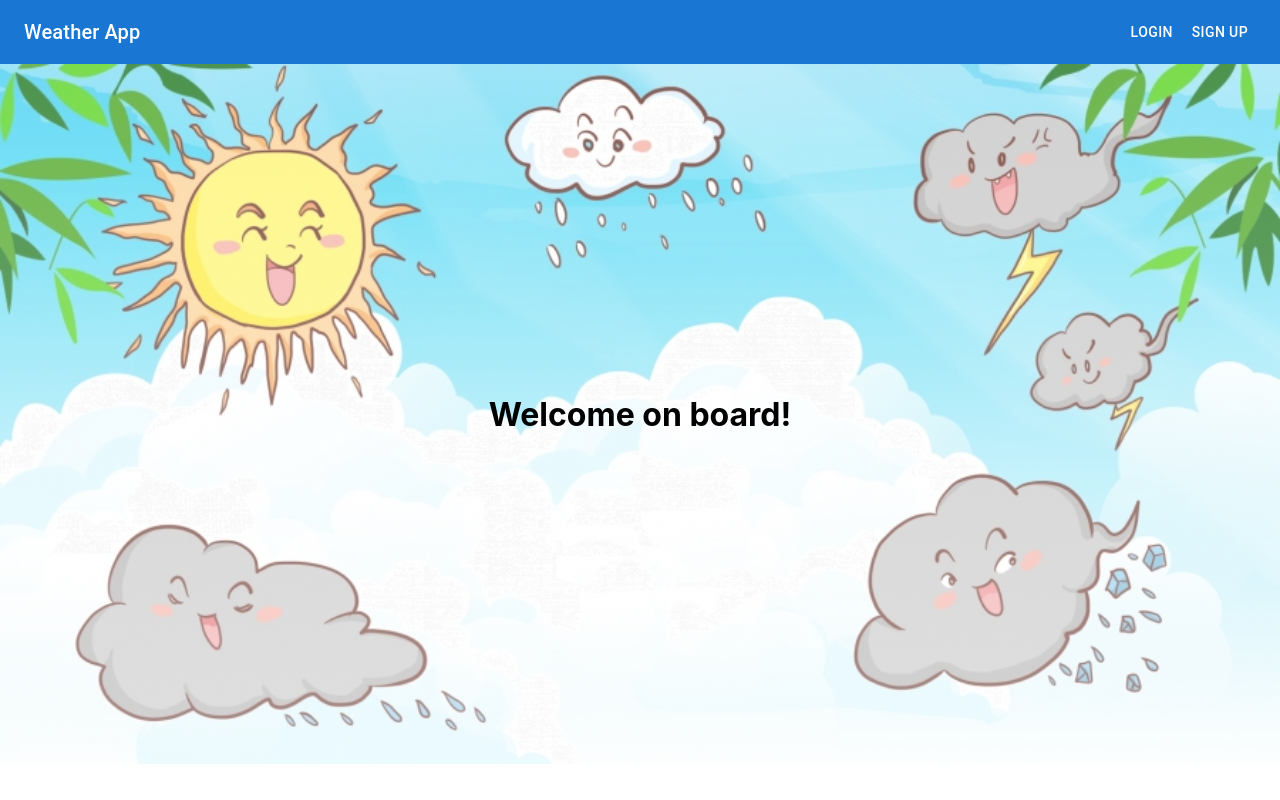
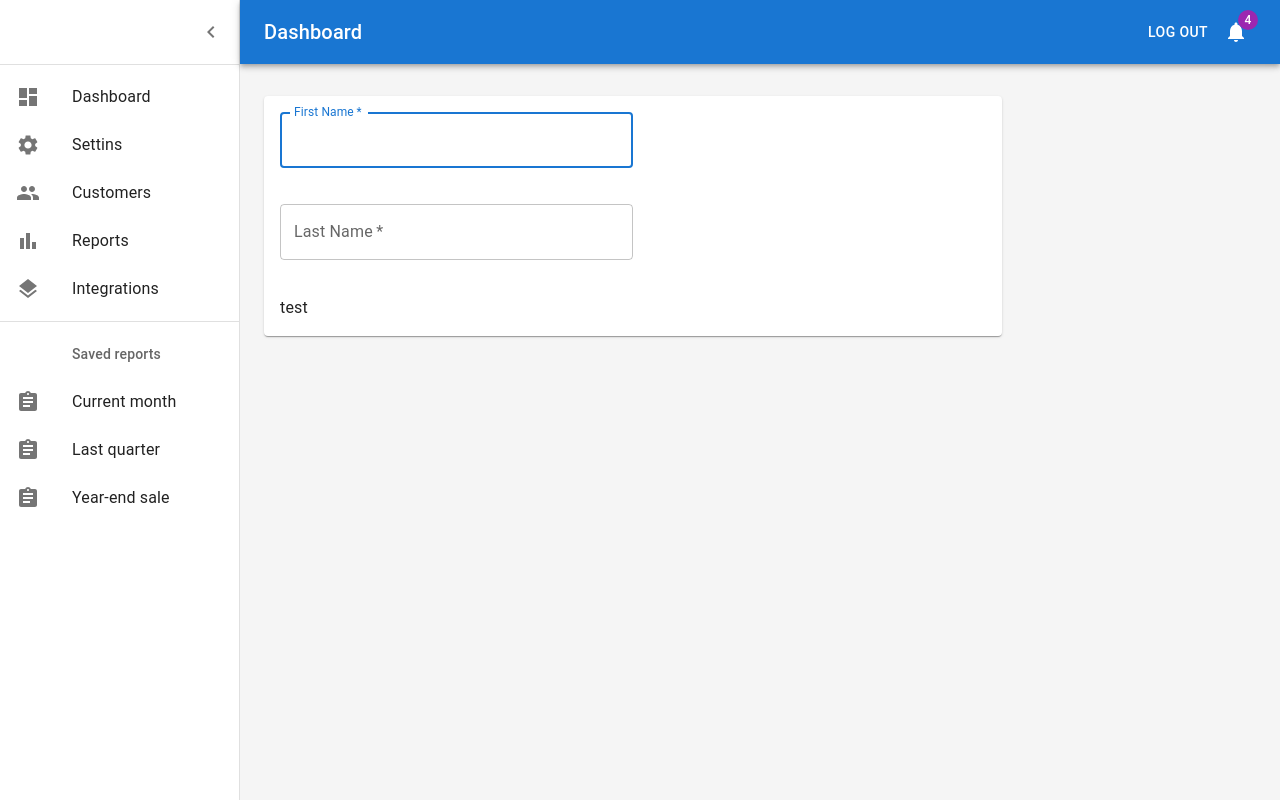
Before and after one commit to ValentinKarrica/weather_app, a React (Create React App) app: page /settings in a window 1280 px wide. Before the commit this address led to /. Built offline with nearby package versions, Linux system fonts and the light colour scheme.

Commit message:
creating log out fanctionality

```diff
--- a/src/layout/PrivateLayout.tsx
+++ b/src/layout/PrivateLayout.tsx
@@ -20,6 +20,10 @@ import MainListItems from "./listItems";
 
 import { RootState } from "../store/config/rootReducer";
 import { useSelector } from "react-redux";
+import { Button } from "@mui/material";
+import { useHistory } from "react-router-dom";
+import { useDispatch } from "react-redux";
+import { setUserConnected, setClearUserAuth } from "../store/auth/AuthSlice";
 
 const drawerWidth: number = 240;
 
@@ -72,11 +76,13 @@ const Drawer = styled(MuiDrawer, {
 }));
 
 const mdTheme = createTheme();
-
 interface Props {
   children: React.ReactNode;
 }
 const PrivateLayout = ({ children }: Props) => {
+  const history = useHistory();
+  const dispatch = useDispatch();
+
   const [open, setOpen] = React.useState(true);
   const toggleDrawer = () => {
     setOpen(!open);
@@ -113,8 +119,18 @@ const PrivateLayout = ({ children }: Props) => {
               noWrap
               sx={{ flexGrow: 1 }}
             >
-              Dashboard  {userAuth.email}
+              Dashboard {userAuth.email}
             </Typography>
+            <Button
+              onClick={() => {
+                dispatch(setUserConnected(false));
+                dispatch(setClearUserAuth());
+                history.push("/");
+              }}
+              color="inherit"
+            >
+              Log Out
+            </Button>
             <IconButton color="inherit">
               <Badge badgeContent={4} color="secondary">
                 <NotificationsIcon />
@@ -137,7 +153,7 @@ const PrivateLayout = ({ children }: Props) => {
           </Toolbar>
           <Divider />
           <List component="nav">
-            <MainListItems/>
+            <MainListItems />
             <Divider sx={{ my: 1 }} />
             {secondaryListItems}
           </List>
@@ -158,34 +174,6 @@ const PrivateLayout = ({ children }: Props) => {
           <Container maxWidth="lg" sx={{ mt: 4, mb: 4 }}>
             <Grid container spacing={3}>
               {children}
-              {/* Chart */}
-              {/* <Grid item xs={12} md={8} lg={9}>
-                <Paper
-                  sx={{
-                    p: 2,
-                    display: "flex",
-                    flexDirection: "column",
-                    height: 240,
-                  }}
-                >Test {children}</Paper>
-              </Grid> */}
-              {/* Recent Deposits */}
-              {/* <Grid item xs={12} md={4} lg={3}>
-                <Paper
-                  sx={{
-                    p: 2,
-                    display: "flex",
-                    flexDirection: "column",
-                    height: 240,
-                  }}
-                >Test {children}</Paper>
-              </Grid> */}
-              {/* Recent Orders */}
-              {/* <Grid item xs={12}>
-                <Paper
-                  sx={{ p: 2, display: "flex", flexDirection: "column" }}
-                >Test {children}</Paper>
-              </Grid> */}
             </Grid>
           </Container>
         </Box>
--- a/src/model/index.ts
+++ b/src/model/index.ts
@@ -1 +1 @@
-export * from './user';
+export * from "./allModels";
--- a/src/routes/Routs.tsx
+++ b/src/routes/Routs.tsx
@@ -14,19 +14,15 @@ const Routs = () => {
       <Switch>
         {/* PUBLIC URLS  */}
         <Route exact path="/" component={LandingPage} />
-
         <Route exact path="/login" component={LogIn} />
-
         <Route exact path="/signup" component={SignUp} />
+        {/* <Route path="*">
+          <Redirect to="/" />
+        </Route> */}
 
         {/* PRIVATE URLS  */}
-
-       { userAuth.registered&&<Route exact path="/dashboard" component={Dashboard} />}
-       { userAuth.registered&&<Route exact path='/settings' component={Settings} />}
-
-        <Route path="*">
-          <Redirect to="/" />
-        </Route>
+        <Route exact path="/dashboard" component={Dashboard} />
+        <Route exact path="/settings" component={Settings} />
       </Switch>
     </BrowserRouter>
   );
--- a/src/screens/login/LogIn.tsx
+++ b/src/screens/login/LogIn.tsx
@@ -23,13 +23,13 @@ const theme = createTheme();
 export default function LogIn() {
   const history = useHistory();
   const dispatch = useDispatch();
-  const { userAuth, logInSuccess} = useSelector((state: RootState) => state.auth);
+  const { userAuth } = useSelector((state: RootState) => state.auth);
 
   const handleSubmit = (event: React.FormEvent<HTMLFormElement>) => {
     event.preventDefault();
 
     dispatch(logInRequest());
-    console.log("userAuth: ", userAuth, logInSuccess);
+    console.log("userAuth: ", userAuth);
   };
   React.useEffect(()=>{
     if(userAuth.registered){
--- a/src/screens/settings/Settings.tsx
+++ b/src/screens/settings/Settings.tsx
@@ -35,6 +35,7 @@ const Settings = () => {
               autoComplete="family-name"
             />
           </Grid>
+          test
         </Paper>
       </Grid>
     </PrivateLayout>
--- a/src/store/auth/AuthSlice.ts
+++ b/src/store/auth/AuthSlice.ts
@@ -1,22 +1,13 @@
 import { createSelector, createSlice, PayloadAction } from "@reduxjs/toolkit";
 
-export interface UserAuth {
-  displayName: string;
-  email: string;
-  expiresIn: string;
-  idToken: string;
-  kind: string;
-  localId: string;
-  refreshToken: string;
-  registered: boolean;
-}
+import { UserAuth } from "../../model";
 
 interface SliceState {
   userAuth: UserAuth;
-  logInSuccess: boolean;
+  userConnected: boolean;
 }
 
-const initialState:SliceState = {
+const initialState: SliceState = {
   userAuth: {
     displayName: "",
     email: "",
@@ -27,7 +18,7 @@ const initialState:SliceState = {
     refreshToken: "",
     registered: false,
   },
-  logInSuccess: false,
+  userConnected: false,
 };
 
 const AuthSlice = createSlice({
@@ -40,15 +31,31 @@ const AuthSlice = createSlice({
         userAuth: action.payload,
       };
     },
-    setLogInSuccess: (state, action: PayloadAction<boolean>)=>{
-      return{
+    setUserConnected: (state, action: PayloadAction<boolean>) => {
+      return {
         ...state,
-        logInSuccess: action.payload
-      }
-    }
+        userConnected: action.payload,
+      };
+    },
+    setClearUserAuth: (state) => {
+      return {
+        ...state,
+        userAuth: {
+          displayName: "",
+          email: "",
+          expiresIn: "",
+          idToken: "",
+          kind: "",
+          localId: "",
+          refreshToken: "",
+          registered: false,
+        },
+      };
+    },
   },
 });
 
-export const { setUserAuth, setLogInSuccess } = AuthSlice.actions;
+export const { setUserAuth, setUserConnected, setClearUserAuth } =
+  AuthSlice.actions;
 
 export const authReducer = AuthSlice.reducer;
```
Also changed, not shown: src/model/allModels.ts (added, +25 -0 lines), src/model/user.ts (deleted, +0 -9 lines), src/screens/settings/store/SettingsSlice.ts (added, +27 -0 lines), src/screens/signUp/store/SignUpSlice.ts (+5 -9 lines).
